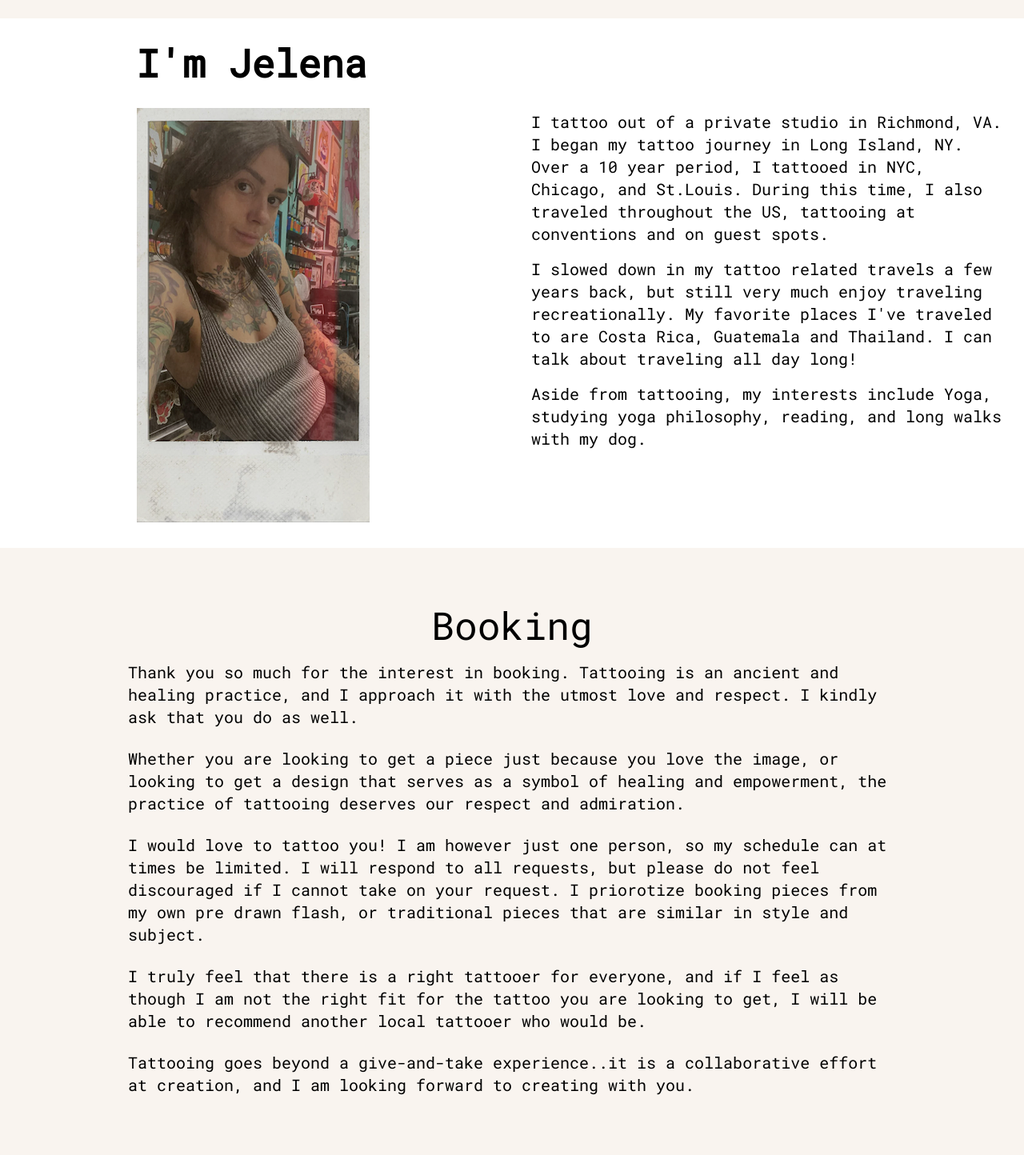
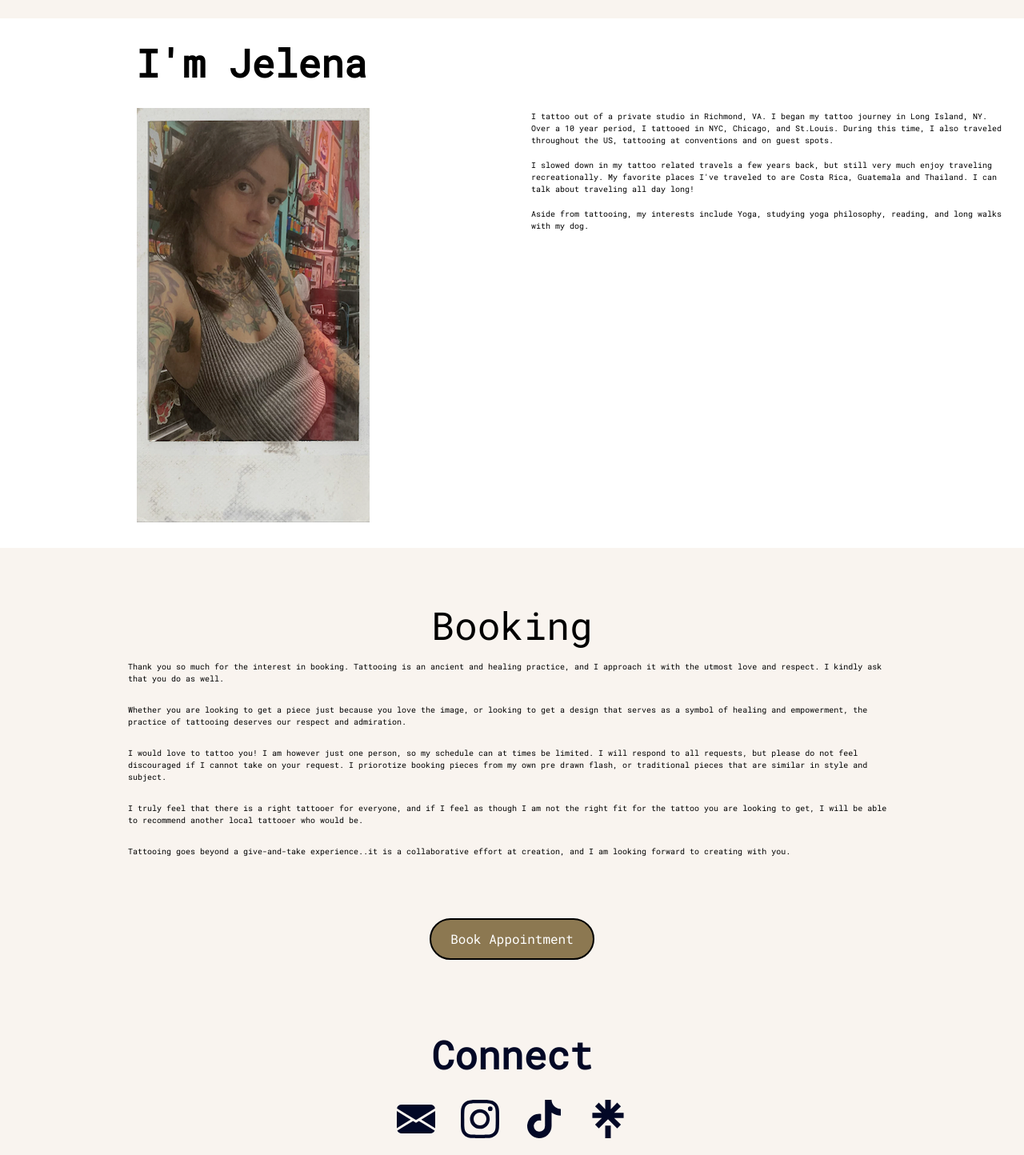
Before and after one commit to rossagordon/Lotus-of-My-Heart, a React (Create React App) app: page / in a window 1280 px wide. Shown: the part 1260-2704 px from the top of the page at 80% size. Built offline with nearby package versions, Linux system fonts and the light colour scheme.

Commit message:
Mobile testing

```diff
--- a/src/components/About.jsx
+++ b/src/components/About.jsx
@@ -15,19 +15,19 @@ const About = () => {
         </div>
       </div>
       <div className="p-4 sm:pt-[115px] ">
-        <p className="text-xl">
+        <p className="text-[10px]">
           I tattoo out of a private studio in Richmond, VA. I began my tattoo
           journey in Long Island, NY. Over a 10 year period, I tattooed in NYC,
           Chicago, and St.Louis. During this time, I also traveled throughout
           the US, tattooing at conventions and on guest spots.
         </p>
-        <p className="text-xl pt-4">
+        <p className="text-[10px] pt-4">
           I slowed down in my tattoo related travels a few years back, but still
           very much enjoy traveling recreationally. My favorite places I've
           traveled to are Costa Rica, Guatemala and Thailand. I can talk about
           traveling all day long!
         </p>
-        <p className="text-xl pt-4">
+        <p className="text-[10px] pt-4">
         Aside from tattooing, my interests include Yoga, studying yoga philosophy, reading, and long walks with my dog.
         </p>
       </div>
--- a/src/components/Booking.jsx
+++ b/src/components/Booking.jsx
@@ -7,18 +7,18 @@ const Booking = () => {
       <div className="max-w-[1000px] mx-auto flex flex-col w-full pb-[-50px] ">
         <div className="justify-center p-2 mt-[25px] ">
           <p className="text-5xl text-center mt-[40px]">Booking</p>
-          <p className=" text-xl p-3 pt-5">
+          <p className="text-[10px] p-3 pt-5">
             Thank you so much for the interest in booking. Tattooing is an
             ancient and healing practice, and I approach it with the utmost love
             and respect. I kindly ask that you do as well.
           </p>
-          <p className=" text-xl p-3">
+          <p className="text-[10px] p-3">
             Whether you are looking to get a piece just because you love the
             image, or looking to get a design that serves as a symbol of healing
             and empowerment, the practice of tattooing deserves our respect and
             admiration.
           </p>
-          <p className=" text-xl p-3">
+          <p className="text-[10px] p-3">
             {" "}
             I would love to tattoo you! I am however just one person, so my
             schedule can at times be limited. I will respond to all requests,
@@ -26,13 +26,13 @@ const Booking = () => {
             I priorotize booking pieces from my own pre drawn flash, or
             traditional pieces that are similar in style and subject.
           </p>
-          <p className=" text-xl p-3">
+          <p className="text-[10px] p-3">
             I truly feel that there is a right tattooer for everyone, and if I
             feel as though I am not the right fit for the tattoo you are looking
             to get, I will be able to recommend another local tattooer who would
             be.
           </p>
-          <p className=" text-xl p-3">
+          <p className="text-[10px] p-3">
             Tattooing goes beyond a give-and-take experience..it is a
             collaborative effort at creation, and I am looking forward to
             creating with you.
--- a/src/components/Navbar.jsx
+++ b/src/components/Navbar.jsx
@@ -10,7 +10,7 @@ const Navbar = () => {
   return (
     <div className="fixed w-full h-[80px] flex justify-between items-center px-4 bg-[#f9f4ef] text-[#020826]">
       <div>
-        <h1 className="font-bold">Lotus of my Heart</h1>
+        <h1 className="font-bold">Lotus of My Heart</h1>
       </div>
 
       {/* Navbar */}
```
